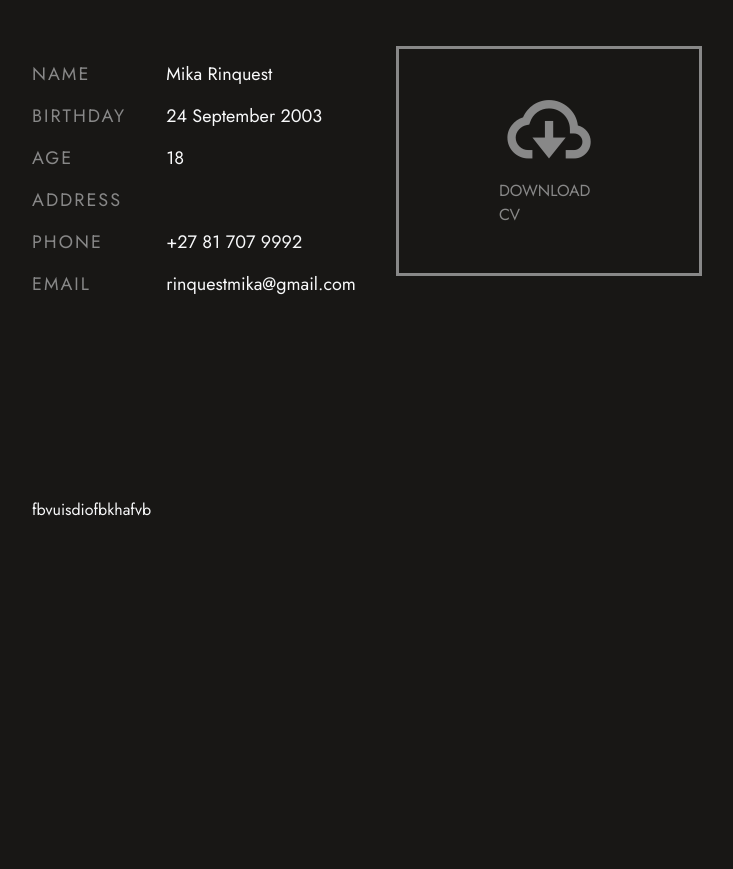
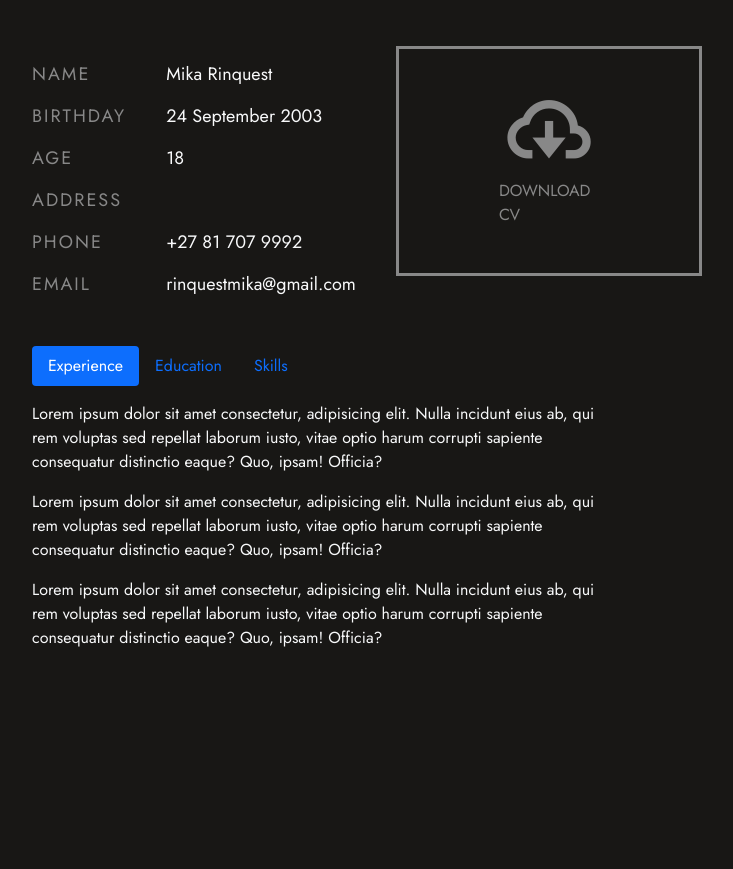
Before and after one commit to MikaRinquest/Portfolio_Project, a plain HTML site: page index.html in a window 1280 px wide. Shown: the part 1708-2577 px from the top of the page, without its empty margins (104-837 px from the left). Drawn offline with nearby package versions, Linux system fonts and the light colour scheme.

Commit message:
Added nav-tab layout

```diff
--- a/index.html
+++ b/index.html
@@ -45,7 +45,7 @@
 </p>
 <div class="d-flex">
 
-    <div class="d-inline">
+    <div>
         <table>
             <tr>
                 <th class="Heading">Name</th>
@@ -84,15 +84,46 @@
     </div>
 </div>
                     </div>
-                </div>
+
+<div class="pt-5">
+<ul class="nav nav-pills">
+  <li class="nav-item">
+    <a class="nav-link active" aria-current="page" href="#exp" data-bs-toggle="tab">Experience</a>
+  </li>
+  <li class="nav-item">
+    <a class="nav-link" href="#education" data-bs-toggle="tab">Education</a>
+  </li>
+  <li class="nav-item">
+    <a class="nav-link" href="#skill" data-bs-toggle="tab">Skills</a>
+  </li>
+
+</ul>
+<div class="tab-content">
+    <div class="tab-item active pt-3" id="exp">
+        <p>Lorem ipsum dolor sit amet consectetur, adipisicing elit. Nulla incidunt eius ab, qui rem voluptas sed repellat laborum iusto, vitae optio harum corrupti sapiente consequatur distinctio eaque? Quo, ipsam! Officia?</p>
+    </div>
+    <div class="tab-item" id="education">
+        <p>Lorem ipsum dolor sit amet consectetur, adipisicing elit. Nulla incidunt eius ab, qui rem voluptas sed repellat laborum iusto, vitae optio harum corrupti sapiente consequatur distinctio eaque? Quo, ipsam! Officia?</p>
+    </div>
+    <div class="tab-item" id="skill">
+        <p>Lorem ipsum dolor sit amet consectetur, adipisicing elit. Nulla incidunt eius ab, qui rem voluptas sed repellat laborum iusto, vitae optio harum corrupti sapiente consequatur distinctio eaque? Quo, ipsam! Officia?</p>
+    </div>
+</div>
+
+</div>  </div>
             </section>
+            <!-- About ends -->
+
+            <!-- Portfolio -->
             <section
                 class="min-vh-100 min-vw-70  text-light"
                 id="portfolio"
             >
-                <div class="container-fluid">fbvuisdiofbkhafvb</div>
+                <div class="container-fluid">
+
+                </div>
             </section>
-            <!-- About ends -->
+            <!-- Portfolio ends -->
 
             <!-- Testimonial -->
             <section
```
